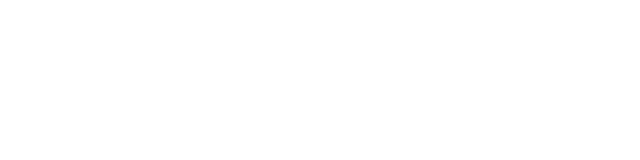
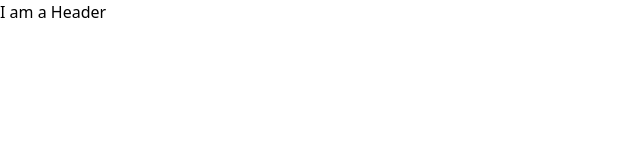
Before and after one commit to mohitmishra786/My-Portfolio, a Next.js app in the folder my-portfolio/: page / in a window 1280 px wide. Shown: the top 160 px of the page, without its empty margins (0-640 px from the left). Built offline with nearby package versions, Linux system fonts and the light colour scheme.

Commit message:
Update in the index.ts

```diff
--- /dev/null
+++ b/my-portfolio/components/Header.tsx
@@ -0,0 +1,11 @@
+import React from 'react'
+
+type Props = {}
+
+function Header({}: Props) {
+  return (
+    <div>I am a Header</div>
+  )
+}
+
+export default Header
--- a/my-portfolio/pages/index.tsx
+++ b/my-portfolio/pages/index.tsx
@@ -1,5 +1,6 @@
 import type { NextPage } from 'next'
 import Head from 'next/head'
+import Header from '../components/Header'
 
 
 const Home: NextPage = () => {
@@ -13,7 +14,7 @@
 
 
       {/* Hero */}
-
+      <Header />
 
       {/* About Me */}
 
```
